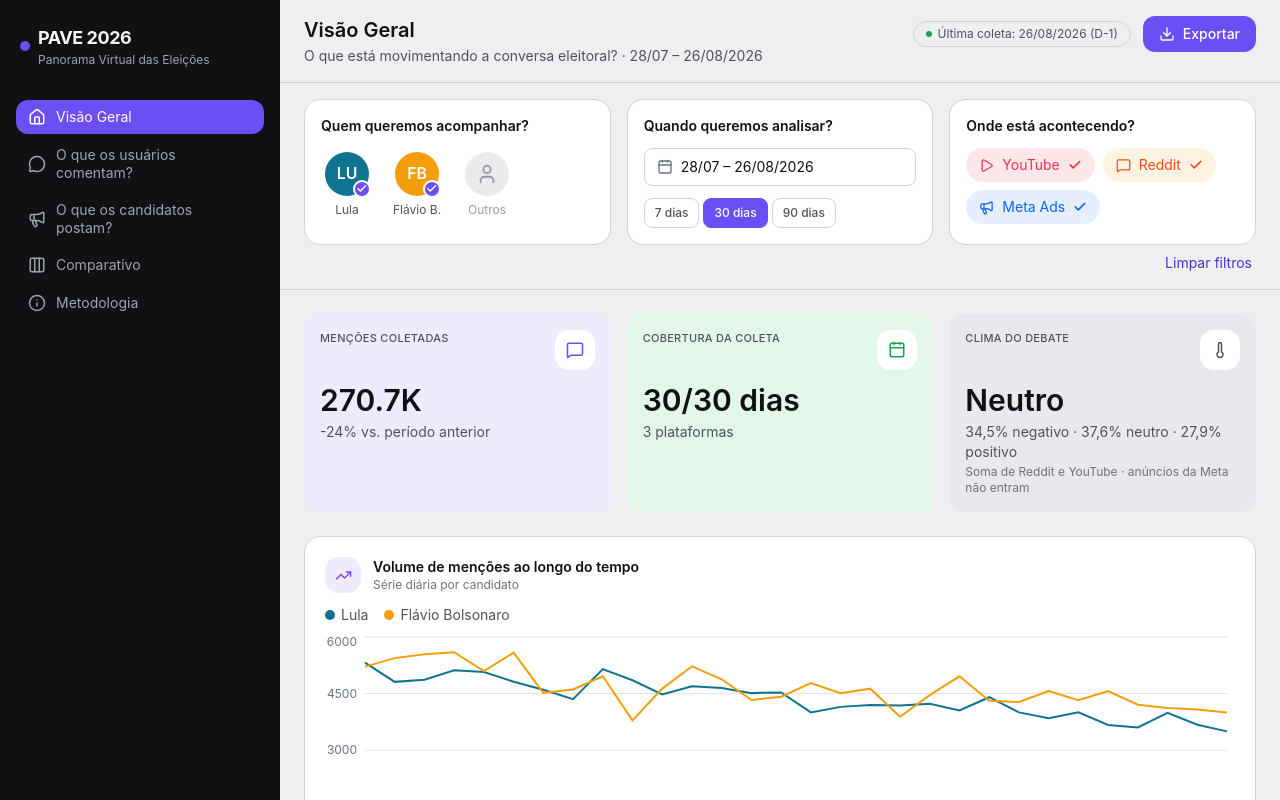
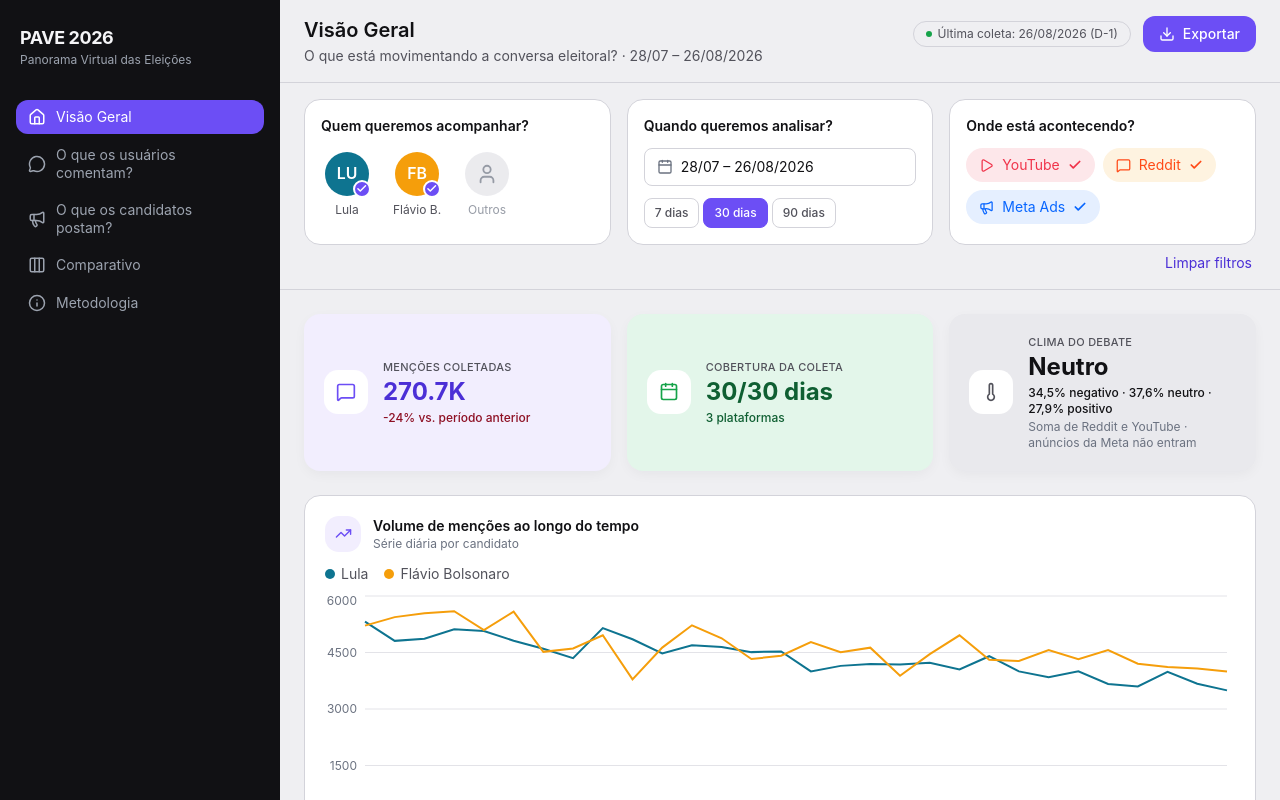
Before and after one commit to MateusoBrito/pave-webapp, a React (Vite) app: page / in a window 1280 px wide. Shown: the top 800 px of the page. Built offline with nearby package versions, Linux system fonts and the light colour scheme.

Commit message:
feat: correções deisgn home

```diff
--- a/src/components/dashboard/HighlightCard.tsx
+++ b/src/components/dashboard/HighlightCard.tsx
@@ -32,11 +32,11 @@ interface Props {
 export function HighlightCard({ icon, tone, title, description }: Props) {
   return (
     <div
-      className="flex items-start gap-3 rounded-2xl p-4"
-      style={{ backgroundColor: CARD_BG[tone] }}
+      className="flex flex-1 items-center gap-[15px] rounded-2xl p-5"
+      style={{ backgroundColor: CARD_BG[tone], boxShadow: 'var(--card-shadow)' }}
     >
-      <IconTile icon={icon} tone={tone} size={40} surface="white" />
-      <div>
+      <IconTile icon={icon} tone={tone} size={44} surface="white" />
+      <div className="min-w-0">
         <p className="font-semibold" style={{ color: TITLE_COLOR[tone] }}>
           {title}
         </p>
--- a/src/components/dashboard/KpiCard.tsx
+++ b/src/components/dashboard/KpiCard.tsx
@@ -11,12 +11,22 @@ const CARD_BG: Record<IconTone, string> = {
   graphite: 'var(--tint-graphite)',
 }
 
+const TEXT_COLOR: Record<IconTone, string> = {
+  purple: 'var(--tint-text-primary)',
+  green: 'var(--tint-text-green)',
+  coral: 'var(--tint-text-coral)',
+  amber: 'var(--tint-text-amber)',
+  blue: 'var(--tint-text-blue)',
+  pink: 'var(--color-pink)',
+  graphite: 'var(--text-primary)',
+}
+
 interface Props {
   label: string
   value: string
-  /** cor do valor — só quando o valor em si é a palavra de status (ex. "Negativo") */
-  valueColor?: string
   subtext?: string
+  /** cor da 1ª linha de subtexto — por padrão usa a cor do tema (ex.: delta positivo/negativo) */
+  subtextColor?: string
   subtextSecondary?: string
   icon: LucideIcon
   tone: IconTone
@@ -25,30 +35,37 @@ interface Props {
 export function KpiCard({
   label,
   value,
-  valueColor,
   subtext,
+  subtextColor,
   subtextSecondary,
   icon,
   tone,
 }: Props) {
   return (
-    <div className="rounded-2xl p-4" style={{ backgroundColor: CARD_BG[tone] }}>
-      <div className="mb-3 flex items-start justify-between gap-3">
+    <div
+      className="flex flex-1 items-center gap-[15px] rounded-2xl p-5"
+      style={{ backgroundColor: CARD_BG[tone], boxShadow: 'var(--card-shadow)' }}
+    >
+      <IconTile icon={icon} tone={tone} size={44} surface="white" />
+      <div className="min-w-0">
         <p className="text-[11px] font-medium tracking-wide text-[var(--text-secondary)] uppercase">
           {label}
         </p>
-        <IconTile icon={icon} tone={tone} size={40} surface="white" />
+        <p className="text-2xl font-bold" style={{ color: TEXT_COLOR[tone] }}>
+          {value}
+        </p>
+        {subtext && (
+          <p
+            className="mt-0.5 text-xs font-medium"
+            style={{ color: subtextColor ?? TEXT_COLOR[tone] }}
+          >
+            {subtext}
+          </p>
+        )}
+        {subtextSecondary && (
+          <p className="mt-0.5 text-xs text-[var(--text-muted)]">{subtextSecondary}</p>
+        )}
       </div>
-      <p
-        className="text-3xl font-semibold"
-        style={{ color: valueColor ?? 'var(--text-primary)' }}
-      >
-        {value}
-      </p>
-      {subtext && <p className="mt-1 text-sm text-[var(--text-secondary)]">{subtext}</p>}
-      {subtextSecondary && (
-        <p className="mt-0.5 text-xs text-[var(--text-muted)]">{subtextSecondary}</p>
-      )}
     </div>
   )
 }
--- a/src/components/layout/Sidebar.tsx
+++ b/src/components/layout/Sidebar.tsx
@@ -34,8 +34,6 @@ export function Sidebar({ open, onClose }: Props) {
       >
         <div className="flex flex-col gap-8">
           <div className="flex items-center justify-between px-1">
-            <div className="flex items-center gap-2">
-              <span className="h-2.5 w-2.5 rounded-full bg-[var(--color-primary)]" />
             <div>
               <p className="text-lg font-bold tracking-tight text-[var(--sidebar-text)]">
                 PAVE 2026
@@ -43,7 +41,6 @@ export function Sidebar({ open, onClose }: Props) {
               <p className="text-xs text-[var(--sidebar-text-muted)]">
                 Panorama Virtual das Eleições
               </p>
-              </div>
             </div>
             <button
               type="button"
--- a/src/index.css
+++ b/src/index.css
@@ -33,14 +33,17 @@
   --gridline: #e3e3e8;
   --baseline: #d3d3da;
 
-  /* fundos pastéis dos tiles de ícone — tons fixos, não computados em runtime */
-  --tint-primary: #efeafe;
+  /* fundos pastéis dos cards/tiles tintados — tons fixos, não computados em runtime */
+  --tint-primary: #f2eefe;
   --tint-green: #e3f6ea;
   --tint-coral: #fde7ea;
   --tint-amber: #fef3e0;
   --tint-pink: #fce7f3;
   --tint-blue: #e5efff;
   --tint-graphite: #e9e9ed;
+
+  /* sombra padrão dos cards tintados (KPI, destaque) — Figma */
+  --card-shadow: 0 4px 14px -2px rgba(23, 23, 41, 0.05);
 
   /* texto legível sobre o próprio tint (ex.: "Negativo" no card de clima do debate) */
   --tint-text-primary: #4b2fd6;
--- a/src/pages/OverviewPage.tsx
+++ b/src/pages/OverviewPage.tsx
@@ -38,11 +38,6 @@ const SENTIMENT_TONE: Record<SentimentLabel, IconTone> = {
   negative: 'coral',
   neutral: 'graphite',
   positive: 'green',
-}
-const SENTIMENT_VALUE_COLOR: Record<SentimentLabel, string> = {
-  negative: 'var(--tint-text-coral)',
-  neutral: 'var(--text-primary)',
-  positive: 'var(--tint-text-green)',
 }
 const HIGHLIGHT_STYLE: Record<string, { icon: LucideIcon; tone: IconTone }> = {
   top_topic: { icon: TrendingUp, tone: 'purple' },
@@ -110,6 +105,13 @@ export function OverviewPage() {
               ? `${formatSignedPercent(summary.deltaPct)} vs. período anterior`
               : undefined
           }
+          subtextColor={
+            summary
+              ? summary.deltaPct >= 0
+                ? 'var(--tint-text-green)'
+                : 'var(--tint-text-coral)'
+              : undefined
+          }
         />
         <KpiCard
           icon={Calendar}
@@ -123,7 +125,6 @@ export function OverviewPage() {
           tone={SENTIMENT_TONE[predominant]}
           label="Clima do debate"
           value={summary ? SENTIMENT_LABEL[predominant] : '—'}
-          valueColor={summary ? SENTIMENT_VALUE_COLOR[predominant] : undefined}
           subtext={
             sentiment
               ? `${formatPercent((sentiment.negative / sentimentTotal) * 100)} negativo · ${formatPercent(
```
Lines whose indentation alone changed are shown as unchanged.
